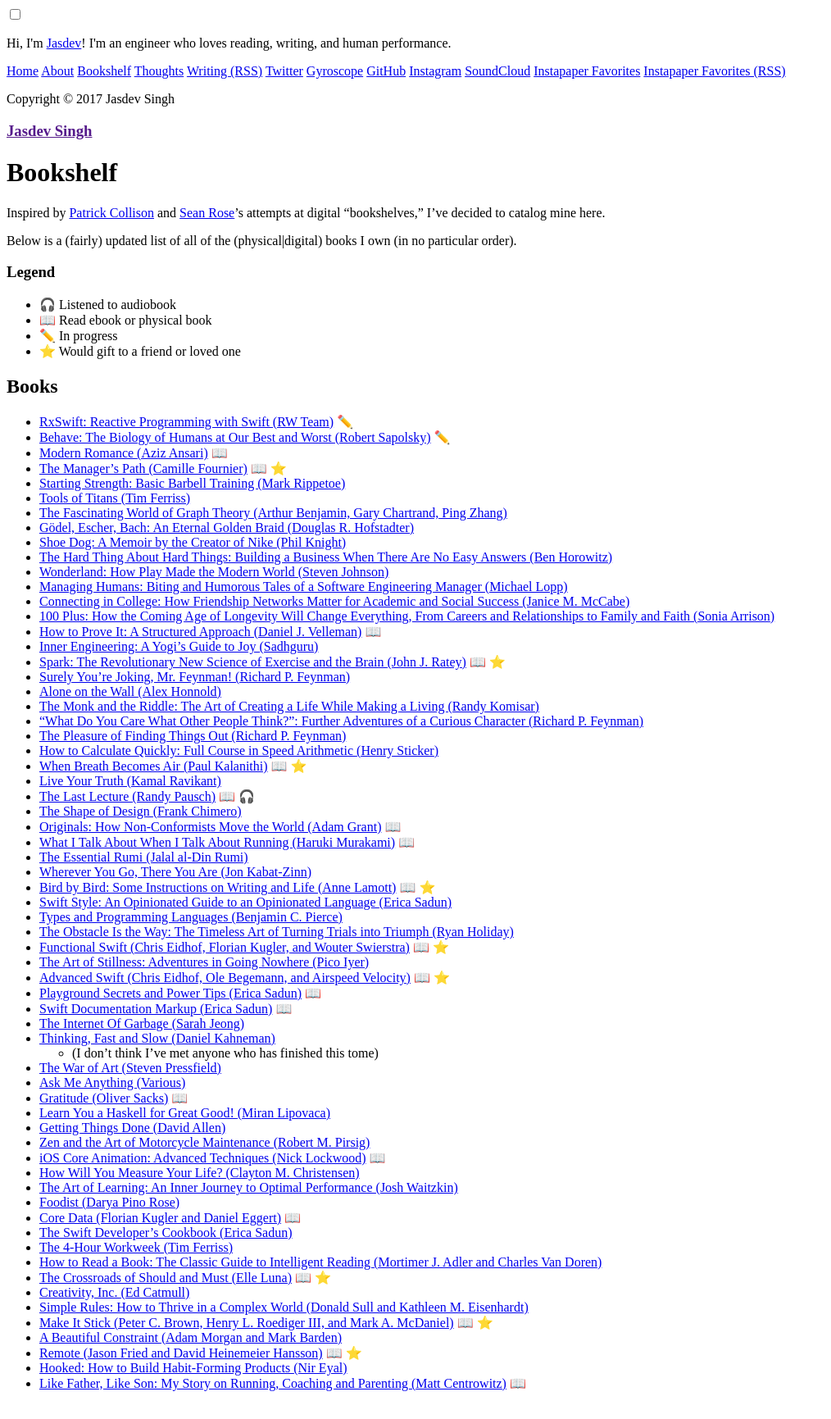
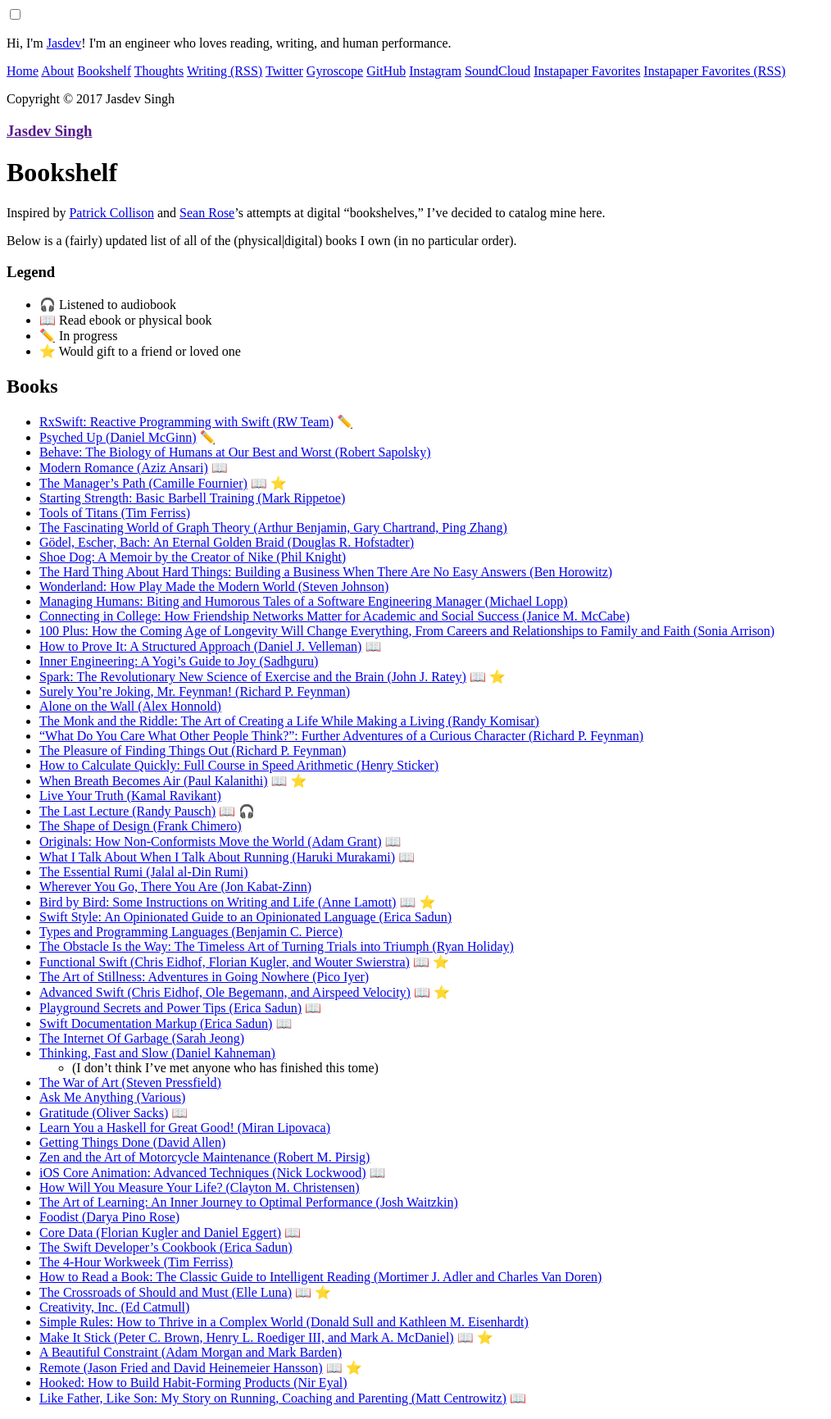
Before and after one commit to rvsrvs/jasdev.github.io, a Jekyll site: the page built from bookshelf.md, in a window 1280 px wide. Shown: the whole page at 82% size, without its empty margins (0-1014 px from the left). Built offline with Jekyll 4.4.1, drawn with Linux system fonts in a browser that asks for light colours.

Commit message:
Small reading updates

```diff
--- a/bookshelf.md
+++ b/bookshelf.md
@@ -15,7 +15,8 @@
 
 ## Books
 - [RxSwift: Reactive Programming with Swift (RW Team)](https://www.amazon.com/RxSwift-Reactive-Programming-raywenderlich-com-Team/dp/1942878346) ✏️
-- [Behave: The Biology of Humans at Our Best and Worst (Robert Sapolsky)](https://www.amazon.com/Behave-Biology-Humans-Best-Worst/dp/1594205078) ✏️
+- [Psyched Up (Daniel McGinn)](https://www.amazon.com/Psyched-Up-Science-Preparation-Succeed/dp/159184830X/) ✏️
+- [Behave: The Biology of Humans at Our Best and Worst (Robert Sapolsky)](https://www.amazon.com/Behave-Biology-Humans-Best-Worst/dp/1594205078)
 - [Modern Romance (Aziz Ansari)](https://www.amazon.com/Modern-Romance-Aziz-Ansari/dp/0143109251) 📖
 - [The Manager’s Path (Camille Fournier)](https://www.amazon.com/Managers-Path-Leaders-Navigating-Growth/dp/1491973897) 📖 ⭐️
 - [Starting Strength: Basic Barbell Training (Mark Rippetoe)](https://www.amazon.com/Starting-Strength-Basic-Barbell-Training/dp/0982522738)
```
